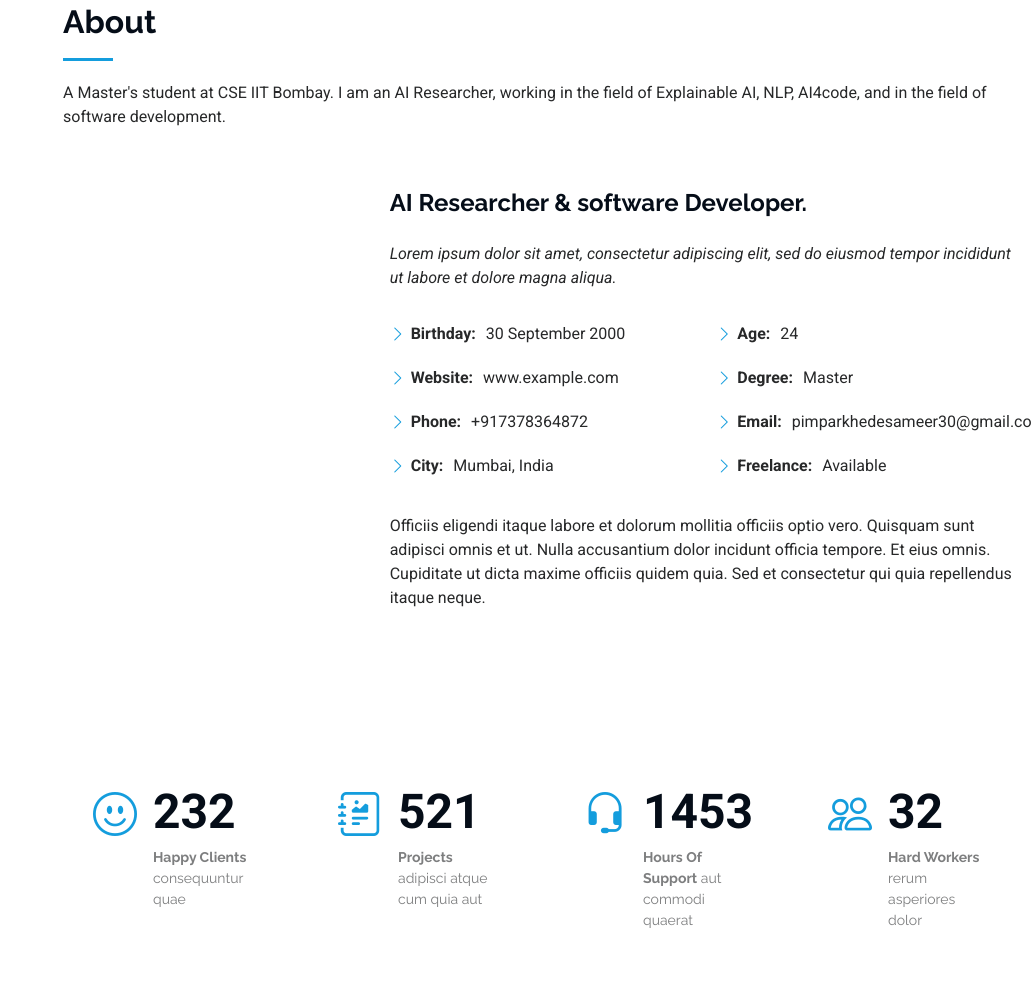
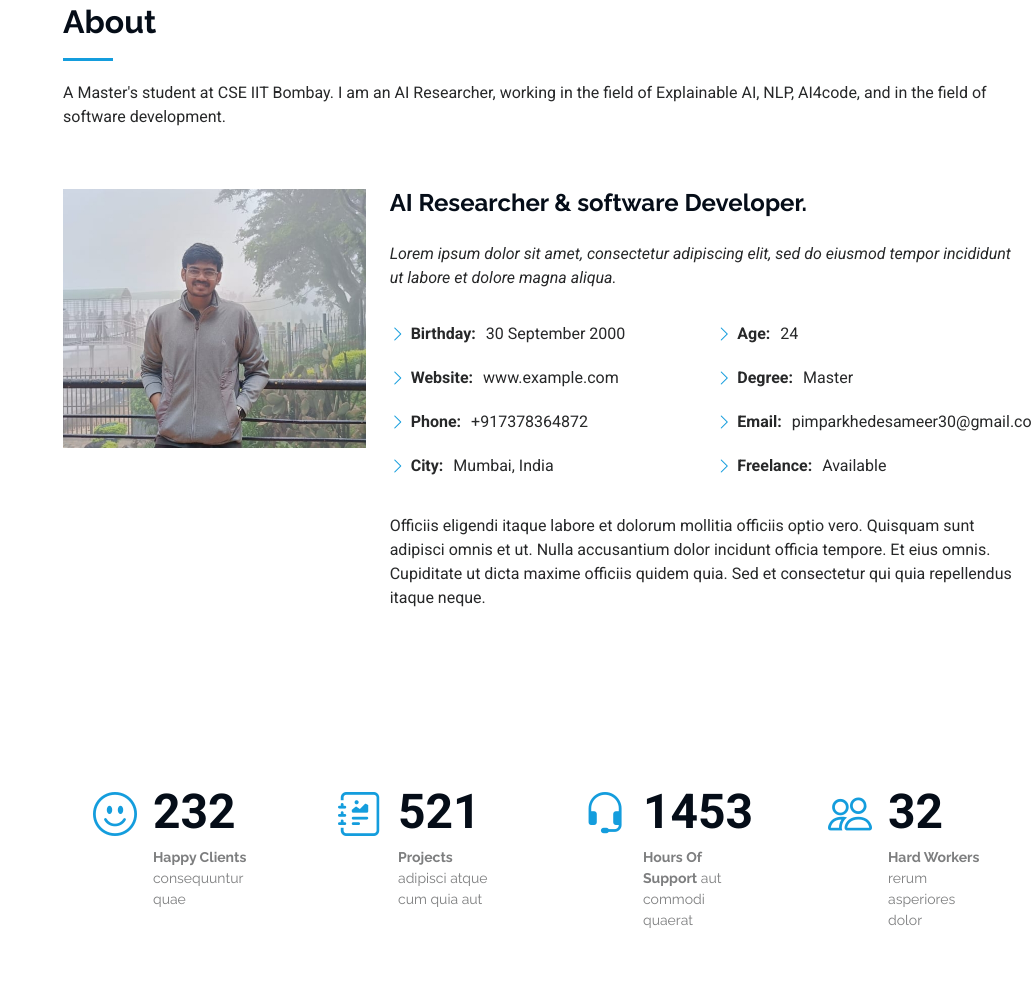
Before and after one commit to sameerp30/sameerp30.github.io, a plain HTML site: page index.html in a window 1280 px wide. Shown: the part 857-1846 px from the top of the page, without its empty margins (249-1280 px from the left). Drawn offline with Linux system fonts and the light colour scheme.

Commit message:
added photo

```diff
--- a/index.html
+++ b/index.html
@@ -117,7 +117,7 @@
 
         <div class="row gy-4 justify-content-center">
           <div class="col-lg-4">
-            <img src="assets/img/my-profile-img.jpeg" class="img-fluid" alt="">
+            <img src="assets/img/my-photo.jpeg" class="img-fluid" alt="">
           </div>
           <div class="col-lg-8 content">
             <h2>AI Researcher &amp; software Developer.</h2>
```
